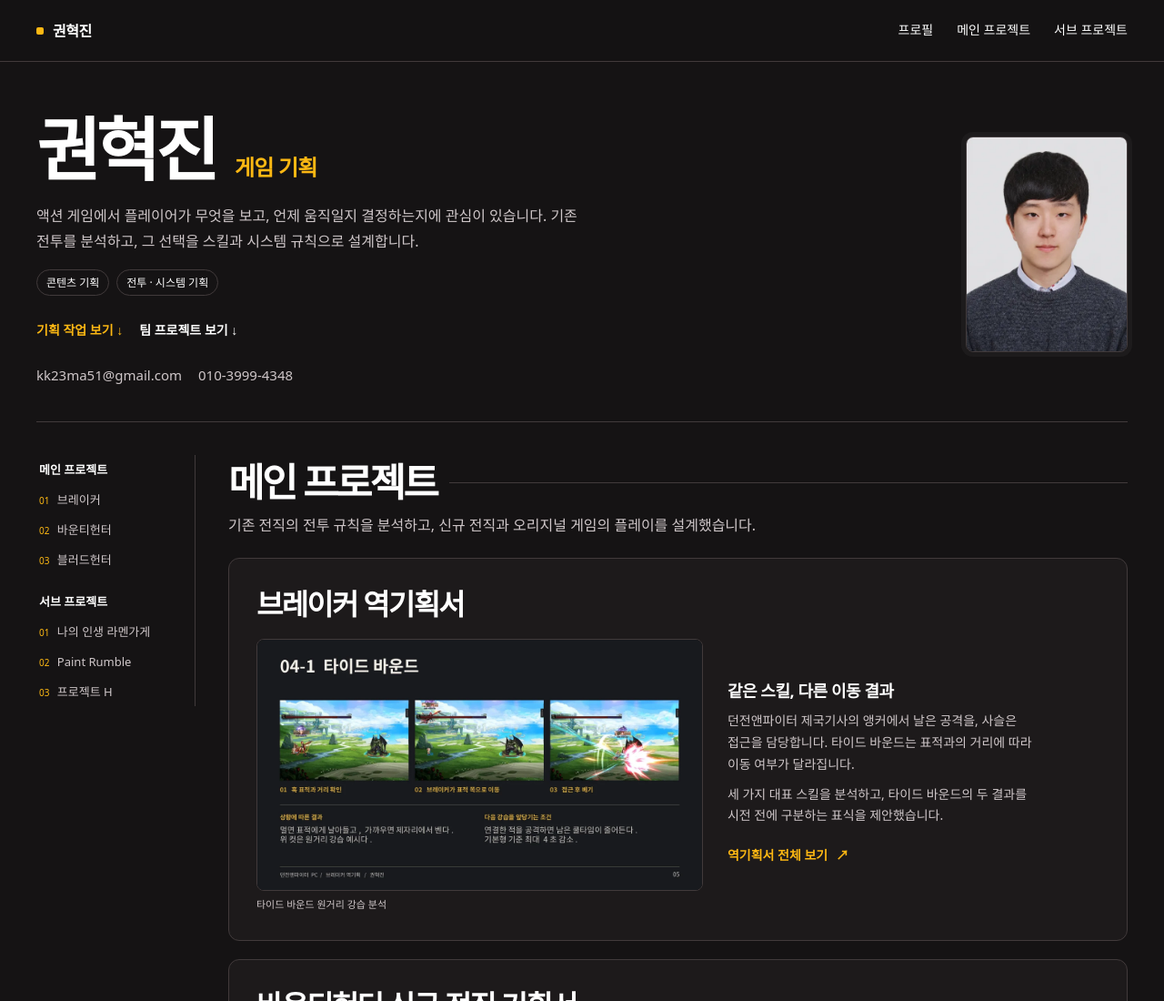
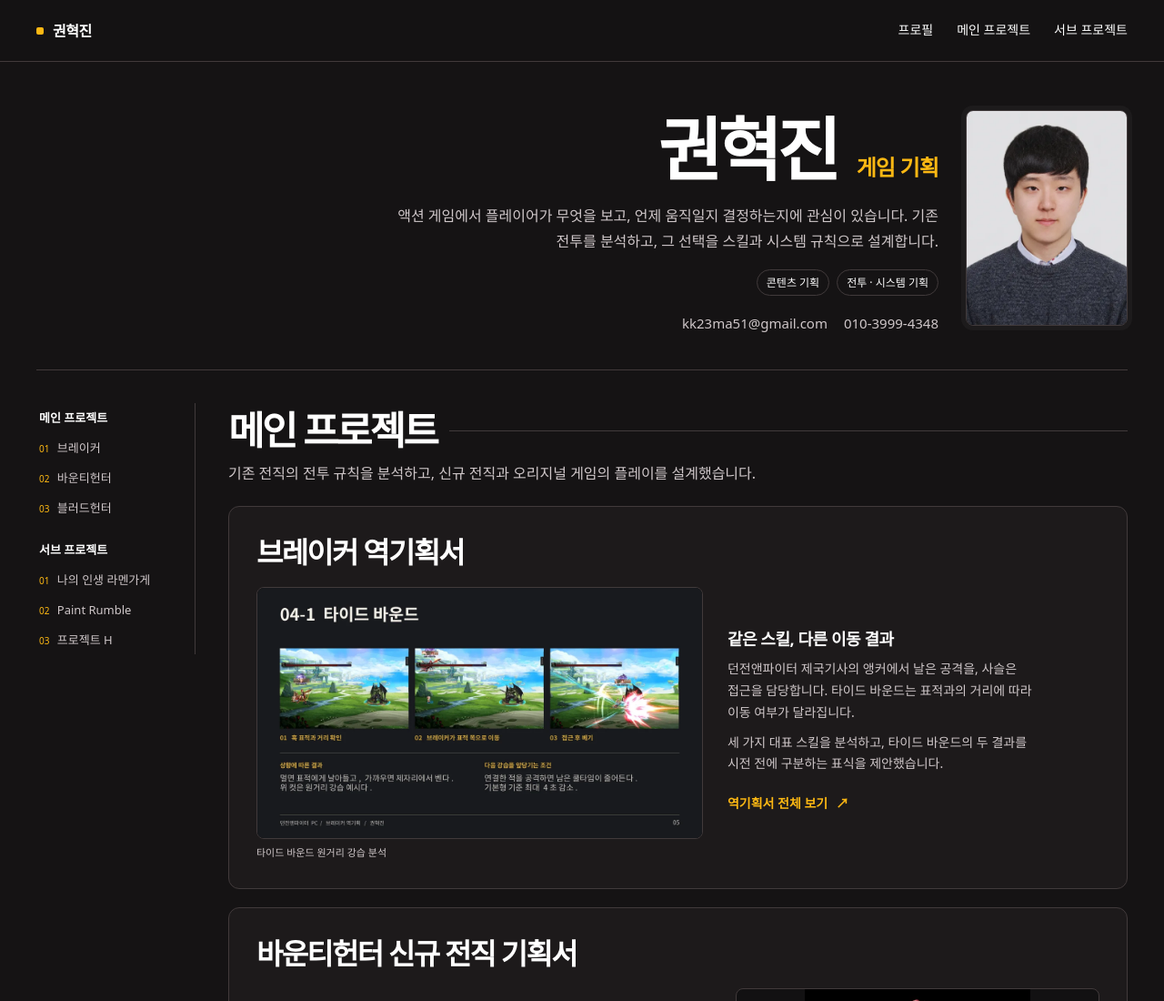
Before and after one commit to HJ0518/game-design-portfolio, a plain HTML site: page index.html in a window 1280 px wide. Shown: the top 1100 px of the page at 91% size. Drawn offline with Linux system fonts and the light colour scheme.

Commit message:
Right-align the profile and remove marked shortcut links

```diff
--- a/assets/home.css
+++ b/assets/home.css
@@ -61,3 +61,8 @@
 
 .home-directory{position:static;align-self:stretch;display:block;border-left:0;padding-left:0}
 @media(max-width:880px){.home-directory{display:none}}
+
+/* Keep all profile information aligned against the portrait. */
+.profile-intro {min-width:0;text-align:right}
+.profile-intro h1,.profile-intro .profile-tags,.profile-intro .profile-contact {justify-content:flex-end}
+.profile-intro p {margin-inline-start:auto}
--- a/index.html
+++ b/index.html
@@ -8,7 +8,7 @@
 <title>권혁진 | 게임 기획 포트폴리오</title>
 <link rel="icon" href="assets/favicon.svg?v=yellow-1" type="image/svg+xml">
 <link rel="stylesheet" href="assets/style.css?v=neople-dark-2">
-<link rel="stylesheet" href="assets/home.css?v=portfolio-4">
+<link rel="stylesheet" href="assets/home.css?v=portfolio-5">
 <link rel="stylesheet" href="assets/editorial.css?v=1"></head>
 <body class="portfolio-home">
 <a class="skip" href="#main">본문으로 이동</a>
@@ -22,7 +22,6 @@
     <h1 id="profile-title">권혁진<span>게임 기획</span></h1>
     <p id="approach">액션 게임에서 플레이어가 무엇을 보고, 언제 움직일지 결정하는지에 관심이 있습니다. 기존 전투를 분석하고, 그 선택을 스킬과 시스템 규칙으로 설계합니다.</p>
     <div class="profile-tags"><span>콘텐츠 기획</span><span>전투 · 시스템 기획</span></div>
-    <div class="profile-actions"><a href="#projects">기획 작업 보기 ↓</a><a href="#team-projects">팀 프로젝트 보기 ↓</a></div>
     <div class="profile-contact" id="contact" aria-label="연락처">
       <a href="mailto:kk23ma51@gmail.com">kk23ma51@gmail.com</a>
       <a href="tel:+821039994348">010-3999-4348</a>
```
